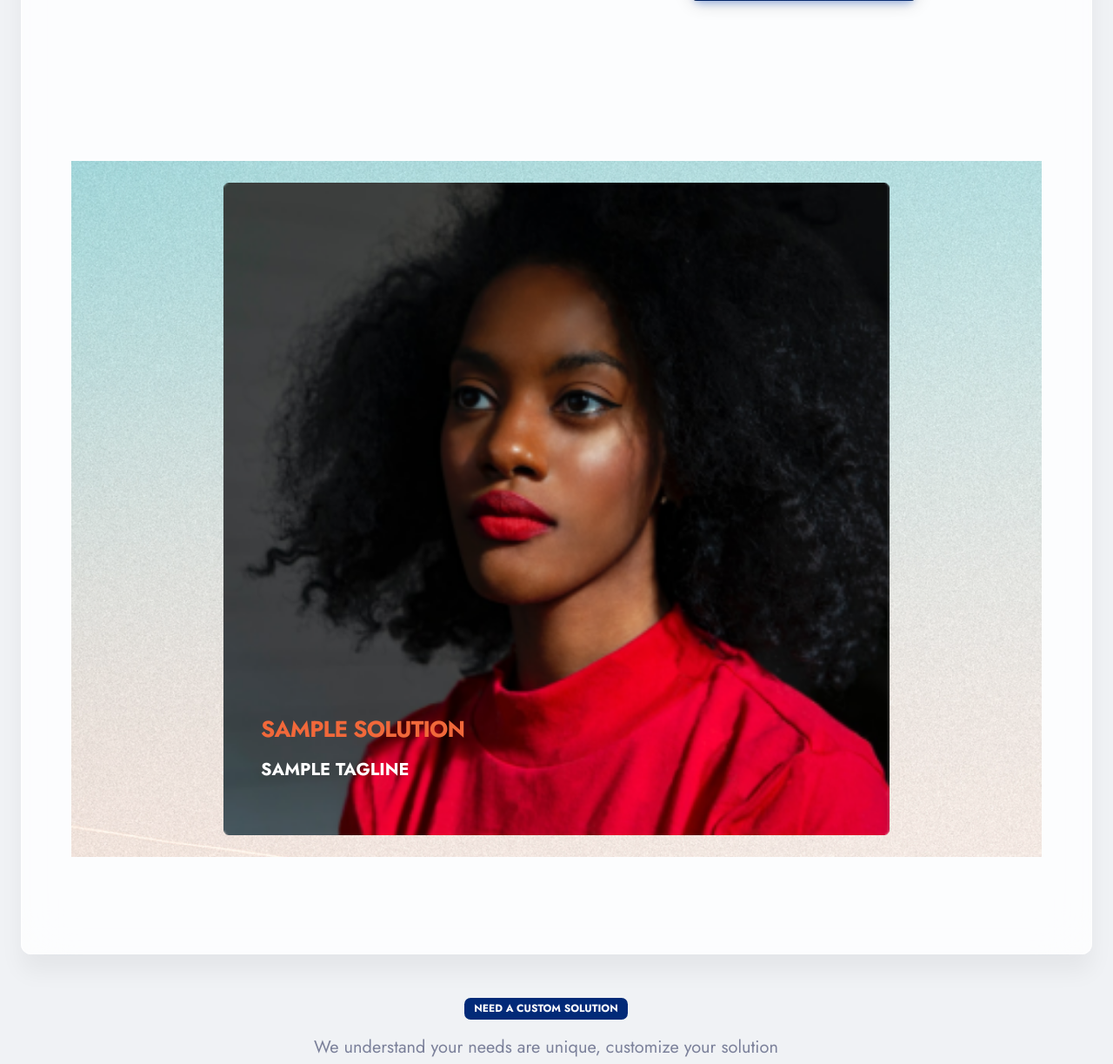
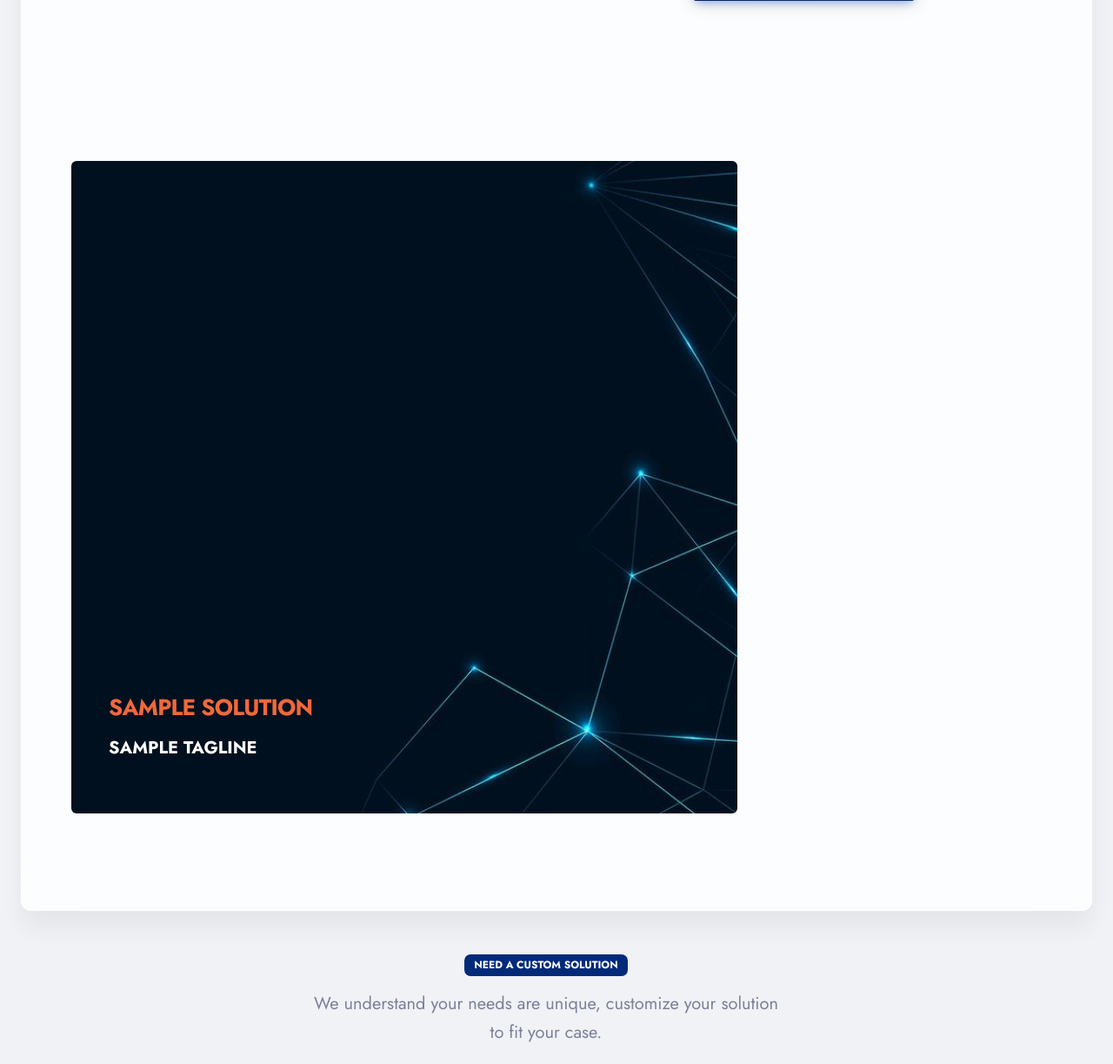
Before and after one commit to Anmepod44/website, a FastAPI app: template templates/index.html in a window 1280 px wide. Shown: the part 1453-2676 px from the top of the page at 87% size. Run offline with FastAPI, Linux system fonts and the light colour scheme; the template is opened without the code that fills it: most values are stand-ins (such as "Sample title", 1, 10 or a date in 2020); some libraries are stand-ins or nearby versions.

Commit message:
made some changes

```diff
--- a/app.py
+++ b/app.py
@@ -18,7 +18,7 @@ templates=Jinja2Templates(directory=r"./templates")
 def get(request:Request):
 
     #Load up the data from the csv file and return only the first 5
-    data=load_zahlentech_solutions(8)
+    data=load_zahlentech_solutions(5)
     return templates.TemplateResponse('index.html', {'request': request, 'data': data})
 
 @app.get("/product")
--- a/templates/index.html
+++ b/templates/index.html
@@ -642,13 +642,12 @@
 
 <section class="my-5 py-5">
   <div class="container mt-sm-5">
-    <section class="slider-container">
       <div class="row">
       <div class="slider-images">
         {% set total_solutions = data | length %}
         {% for solution in data %}
             <div class="slider-img {% if loop.index == (total_solutions // 2) + 1 %}active{% endif %}">
-                <img src="static/assets/img/Images/4.png" alt="{{ solution.Title }}" />
+              <img src="static/assets/img/Images/img{{ loop.index }}.jpg" alt="{{ solution.Title }}" />
                 <div class="details">
                     <h2>{{ solution.Title }}</h2>
                     <p>{{ solution.Tagline }}</p>
--- a/templates/index2.html
+++ b/templates/index2.html
@@ -642,7 +642,6 @@
 
 <section class="my-5 py-5">
   <div class="container mt-sm-5">
-    <section class="slider-container">
       <div class="row">
       <div class="slider-images">
         <div class="slider-img">
```
Also changed, not shown: static/assets/img/Images/1.png (deleted), static/assets/img/Images/2.png (deleted), static/assets/img/Images/3.png (deleted), static/assets/img/Images/4.png (deleted), static/assets/img/Images/5.png (deleted), static/assets/img/Images/6.png (deleted), static/assets/img/Images/7.png (deleted), static/assets/img/Images/bg-img.png (deleted), static/assets/img/Images/img1.jpg (added), static/assets/img/Images/img2.jpg (added), static/assets/img/Images/img3.jpg (added), static/assets/img/Images/img4.jpg (added), static/assets/img/Images/img5.jpg (added).
